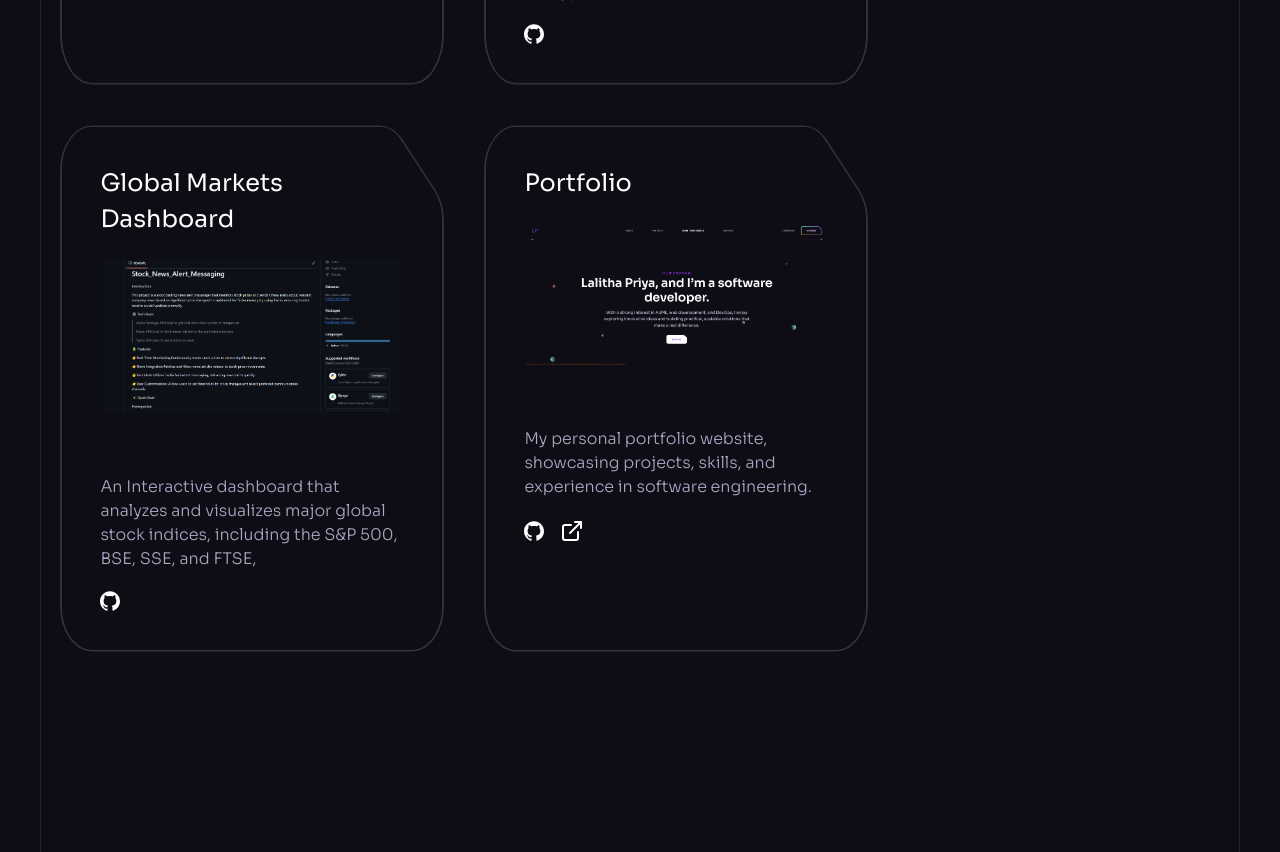
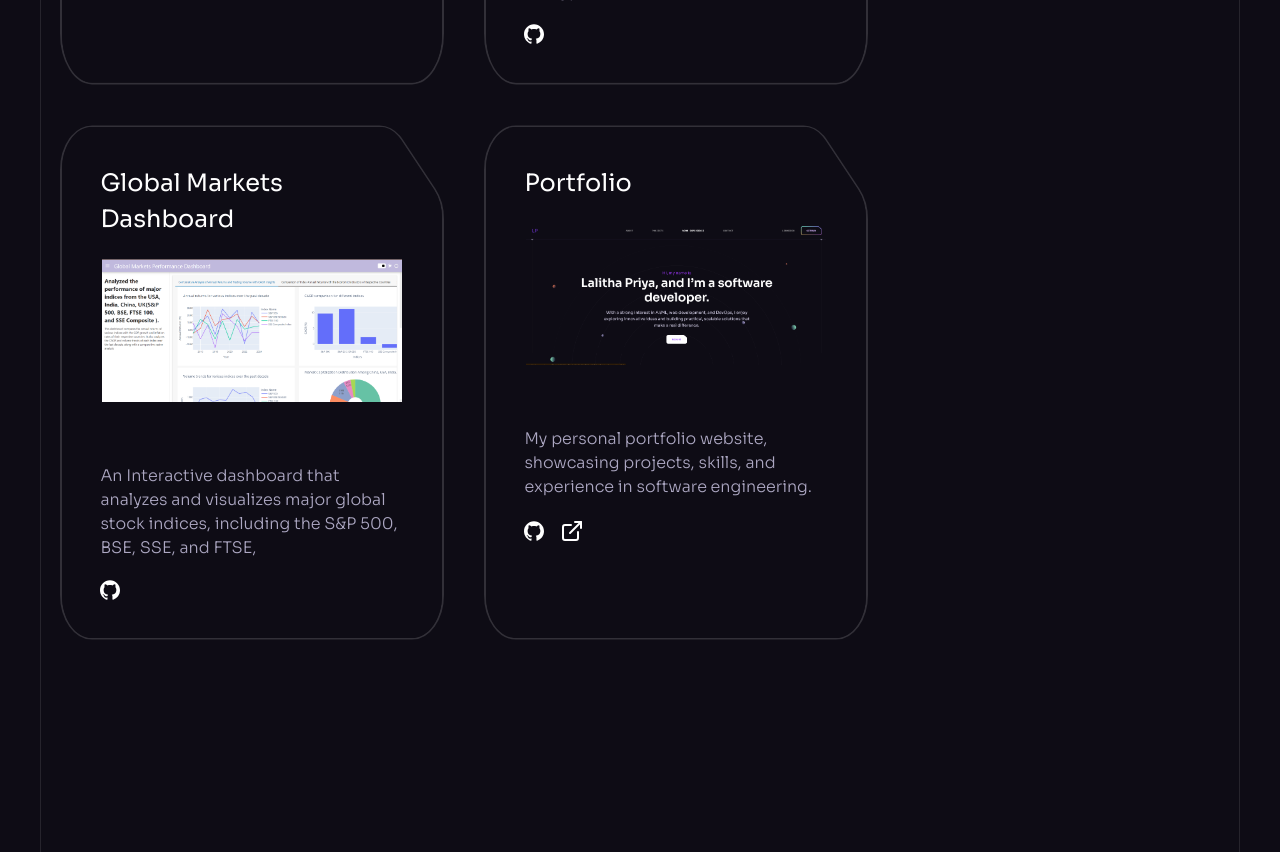
Before and after one commit to sherlockmoriarity/portfolio, a React (Vite) app: page / in a window 1280 px wide. Shown: the part 2660-3512 px from the top of the page. Built offline with nearby package versions, Linux system fonts and the light colour scheme.

Commit message:
Update index.js

```diff
--- a/src/constants/index.js
+++ b/src/constants/index.js
@@ -256,8 +256,8 @@ import {
       language: [' React.js', 'TailwindCSS', 'Three.js', 'GeminiAI', 'Firebase'],
       html_url: 'https://github.com/sherlockmoriarity/travel_app',
       homepage: 'https://travel-app-inky-omega.vercel.app/',
-      image:"./src/assets/pr.png",
-      backgroundUrl: "./src/assets/benefits/card-1.svg",
+      image:"/assets/pr.png",
+      backgroundUrl: "/assets/benefits/card-1.svg",
 
     },
     {
@@ -268,8 +268,8 @@ import {
       language: ['PyTorch'],
       html_url: 'https://github.com/sherlockmoriarity/Package-Sorting_and_Management',
       homepage: '',
-      image:"./src/assets/pr2.png",
-      backgroundUrl: "./src/assets/benefits/card-1.svg",
+      image:"/assets/pr2.png",
+      backgroundUrl: "/assets/benefits/card-1.svg",
     },
     {
       id: 3,
@@ -279,8 +279,8 @@ import {
       language: ['Python', "REST API's", 'Twilio API'],
       html_url: 'https://github.com/sherlockmoriarity/Stock_News_Alert_Messaging',
       homepage: '',
-      image:"./src/assets/pr3.png",
-      backgroundUrl: "./src/assets/benefits/card-1.svg",
+      image:"/assets/pr3.png",
+      backgroundUrl: "/assets/benefits/card-1.svg",
     },
     {
       id: 4,
@@ -301,8 +301,8 @@ import {
 
       html_url: 'https://github.com/sherlockmoriarity/markets',
       homepage: '',
-      image:pr3,
-      backgroundUrl: "./src/assets/benefits/card-1.svg",
+      image:"/assets/pr5.png",
+      backgroundUrl: "/assets/benefits/card-1.svg",
     },
     {
       id: 6,
@@ -312,8 +312,8 @@ import {
 
       html_url: 'https://github.com/lohitkolluri/Portfolio',
       homepage: 'https://lohit.is-a.dev',
-      image:"./src/assets/pr6.png",
-      backgroundUrl: "./src/assets/benefits/card-1.svg",
+      image:"/assets/pr6.png",
+      backgroundUrl: "/assets/benefits/card-1.svg",
     },
     // Add more repository objects as needed
   ];
```
